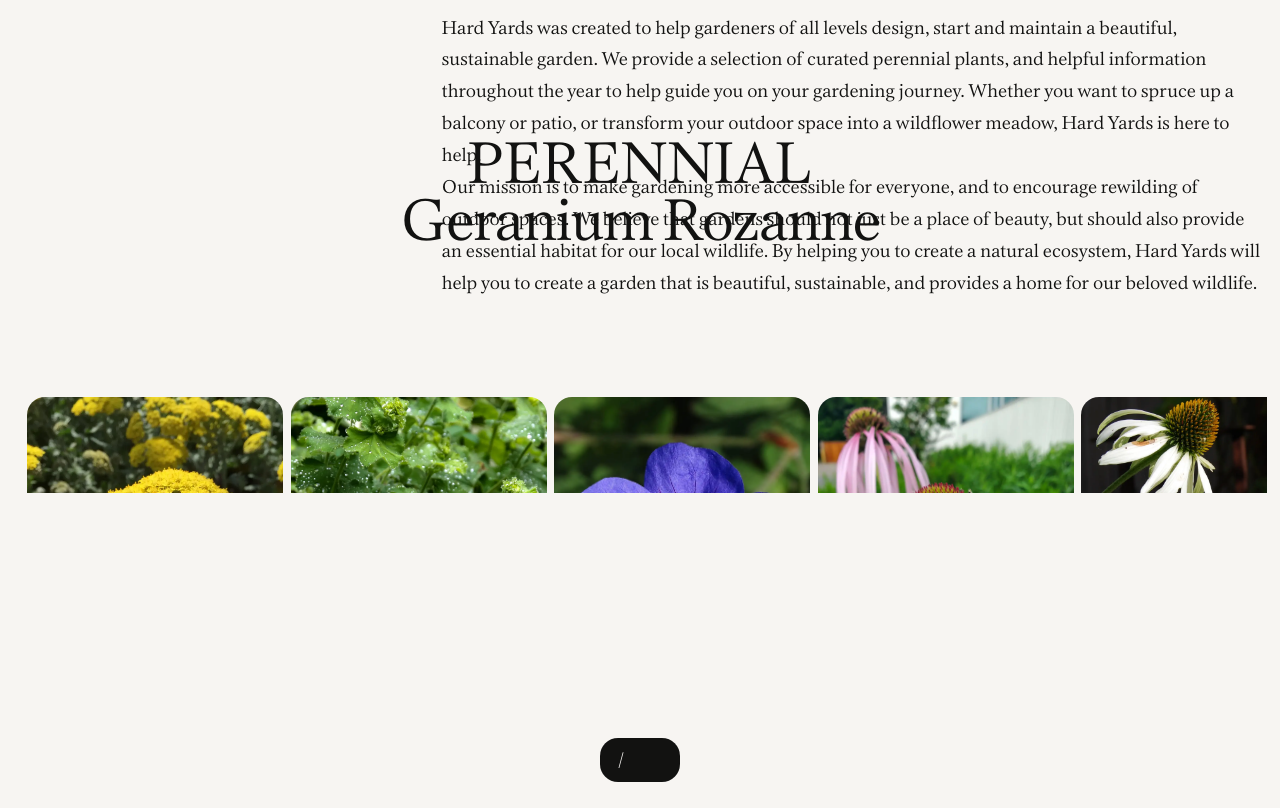
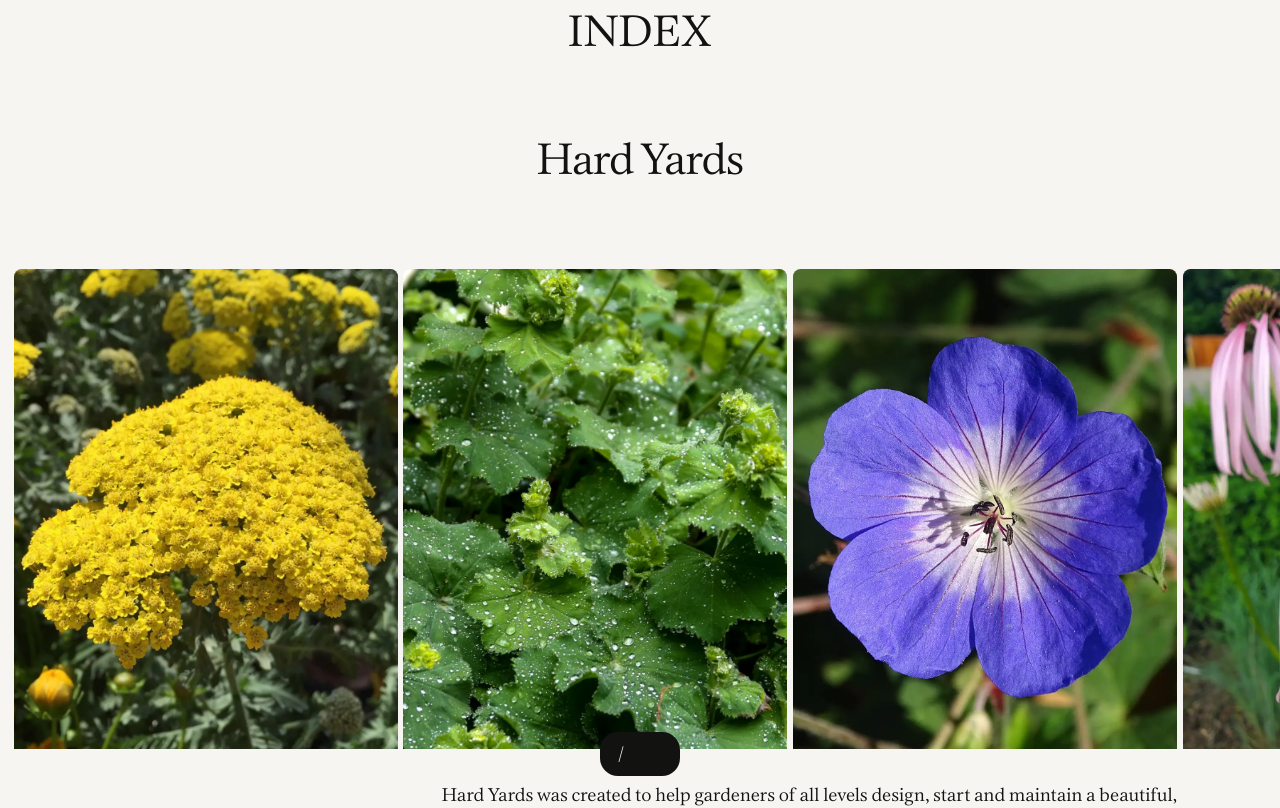
Before and after one commit to bobbyvanrijn/hardyards, a Next.js app: page / in a window 1280 px wide. Shown: the top 808 px of the page. Built offline with nearby package versions, Linux system fonts and the light colour scheme; some icons are missing.

Commit message:
feat: Tweaks

```diff
--- a/components/Carousel.js
+++ b/components/Carousel.js
@@ -24,9 +24,6 @@ export default function Carousel(props) {
                     placeholder='blur'
                     blurDataURL={`/images/${ plant.slug}-small.webp`}
                 />
-                <div className={`${styles.carousel__title} trim-both`}>
-                    { formatPlantName(plant) }
-                </div>
             </Link>
         );
     }
@@ -36,7 +33,7 @@ export default function Carousel(props) {
             role='list'
             aria-label='gallery'
             { ...props }
-            className={`${styles.carousel} bleed-both`}
+            className={`${styles.carousel} bleed-inline`}
         >
             <Items />
         </div>
--- a/components/Carousel.module.css
+++ b/components/Carousel.module.css
@@ -1,6 +1,6 @@
 .carousel {
     display: flex;
-    gap: var(--scale-9);
+    gap: var(--scale-10);
 
     list-style: none;
     margin-block: 0;
@@ -21,7 +21,7 @@
 
 .carousel__item {
     flex: 0 0 auto;
-    width: clamp(10rem, 20vw, 30rem);
+    width: clamp(10rem, 30vw, 30rem);
 
     position: relative;
     z-index: 1;
@@ -35,28 +35,16 @@
 }
 
 .carousel__item img {
+    display: block;
     object-fit: cover;
     object-position: center center;
     aspect-ratio: 3/4;
     width: 100%;
     height: auto;
-    border-radius: var(--scale-6);
+    border-radius: var(--scale-9);
 }
 
 .carousel__title {
-    margin-top: var(--type-xs);
     font-size: var(--type-sm);
     --leading-lineheight: var(--type-sm);
-    font-weight: var(--font-weight-normal);
 }
-
-.carousel__indicator {
-    display: none;
-    position: absolute;
-    bottom: 0;
-    left: 0;
-
-    height: 3px;
-    width: 10rem;
-    background: rgb(var(--foreground) / var(--alpha-5));
-}
--- a/components/List.module.css
+++ b/components/List.module.css
@@ -13,7 +13,7 @@
     display: flex;
     flex-wrap: wrap;
     justify-content: space-between;
-    align-items: top;
+    align-items: baseline;
 
     gap: var(--scale-6);
     padding-block: var(--type-xs);
@@ -37,11 +37,3 @@
 .list__itemDescription {
     font-family: var(--font-source-serif);
 }
-
-.list__itemIcon {
-    align-self: baseline;
-}
-
-.list__itemIcon svg {
-    display: block;
-}
--- a/components/Toolbar.module.css
+++ b/components/Toolbar.module.css
@@ -1,13 +1,13 @@
 .toolbar {
     font-family: var(--font-inter);
-    font-size: var(--type-xs);
-    line-height: var(--type-xs);
-    --leading-lineheight: var(--type-xs);
+    font-size: var(--scale-6);
+    line-height: var(--scale-6);
+    --leading-lineheight: var(--scale-6);
 
     position: fixed;
     z-index: 99;
-    bottom: var(--scale-6);
-    padding-inline: var(--scale-6);
+    bottom: var(--scale-5);
+    padding-inline: var(--scale-5);
     left: 0;
     right: 0;
     display: flex;
@@ -16,6 +16,8 @@
     font-weight: 280;
     text-transform: uppercase;
     letter-spacing: .025em;
+
+    pointer-events: none;
 }
 .toolbar__cap {
     display: block;
@@ -24,6 +26,8 @@
     width: var(--scale-6);
     background: rgb(var(--black));
     flex-shrink: 0;
+
+    pointer-events: all;
 }
 .toolbar__cap--left {
     border-top-left-radius: var(--scale-2);
@@ -45,6 +49,7 @@
     color: rgb(var(--white));
     mix-blend-mode: difference;
     /* border-radius: var(--scale-2); */
+    pointer-events: all;
 }
 
 .toolbar__inner {
@@ -56,6 +61,14 @@
 .toolbar a {
     display: inline-block;
     padding: var(--scale-8) 0;
+}
+
+.toolbar a:focus {
+    outline: 0;
+}
+
+.toolbar a:focus-visible {
+    text-decoration: underline;
 }
 
 a.toolbar__button {
--- a/components/Transition.js
+++ b/components/Transition.js
@@ -6,7 +6,7 @@ const variants = {
         opacity: 0,
         y: 15,
         transition: {
-            duration: 0.25
+            duration: 0.125
         }
     },
     in: {
--- a/layouts/grid.module.scss
+++ b/layouts/grid.module.scss
@@ -21,20 +21,15 @@ GRID X+Y
 */
 @use "sass:list";
 
-%grid {
-    display: grid;
-    gap: var(--grid-unit);
-}
-
 .grid {
     --grid-unit: var(--scale-4);
     --leading-lineheight: var(--grid-unit);
 
-    @extend %grid;
+    display: grid;
+    gap: var(--grid-unit);
     line-height: var(--grid-unit);
 
     padding: var(--type-xxs);
-    grid-auto-rows: minmax(calc(var(--grid-unit) * 2), auto);
 
     // background-image: linear-gradient(rgb(0 0 0 / .3) 0%, rgb(0 0 0 / .3) 2.5%, transparent 2.5%, transparent 50%, rgb(0 0 0 / .3) 50%, rgb(0 0 0 / .3) 52.5%, transparent 52.5%, transparent);
     // background-size: 100% var(--grid-unit);
@@ -52,9 +47,16 @@ $sub-columns:  1a, 1b, 2a, 2b, 3a, 3b;
 $main-rows:    1, 2, 3, 4;
 $sub-rows:     1a, 1b, 2a, 2b, 3a, 3b, 4a, 4b;
 
+.grid[grid-enforce-rows="true"] {
+    grid-auto-rows: minmax(calc(var(--grid-unit) * 2), auto);
+}
+
 @media screen and (min-width: 50rem) {
     .grid {
         grid-template-columns: repeat(6, 1fr);
+    }
+
+    .grid[grid-enforce-rows="true"] {
         grid-auto-rows: calc(var(--grid-unit) * 3);
     }
 
--- a/layouts/grid.tsx
+++ b/layouts/grid.tsx
@@ -3,8 +3,9 @@ import styles from './grid.module.scss';
 export default function GridLayout(props: any) {
     return (
         <div
-            className={`${styles.grid} ${props.className}`}
+            className={styles.grid}
             data-background={props.background}
+            {...props}
         >
             { props.children }
         </div>
--- a/pages/index.tsx
+++ b/pages/index.tsx
@@ -2,11 +2,7 @@ import Image from 'next/image';
 import Link from 'next/link';
 
 import GridLayout from '../layouts/grid';
-
-import Hero from '../components/Hero';
 import Content from '../components/Content';
-import HeaderSpacer from '../components/HeaderSpacer';
-import Marquee from '../components/Marquee';
 
 import styles from '../styles/Home.module.css';
 
@@ -14,19 +10,18 @@ import { plants } from '../content/plants';
 
 const blocks = [
     {
-        _uid: '61f5c21d-93c6-4112-8040-29db5a9839a3',
         component: 'carousel',
         attributes: {
             'grid-x': '1/3',
-            'grid-y': '2b',
+            'grid-y': '2/3',
             items: plants
         }
     },
     {
-        _uid: '0220f0fd-9d8e-45aa-899b-b96d11d27513',
         component: 'text',
         attributes: {
-            'grid-x': '2/3'
+            'grid-x': '2/3',
+            'grid-y': '4'
         },
         children: [
             <p key='paragraph-1'>
@@ -41,29 +36,24 @@ const blocks = [
 
 export default function Home() {
     return (
-        <GridLayout>
-            <div
+        <GridLayout grid-enforce-rows='true'>
+            <h1
+                className='display-second trim-both'
+                grid-x='1/3'
+                grid-y='1a'
+            >
+                Index
+            </h1>
+
+            <h2
+                className='display-prime trim-both'
                 grid-x='1/3'
                 grid-y='1b'
             >
-                <h1
-                    className='display-second'
-                >
-                    Perennial
-                </h1>
-
-                <h2
-                    className='display-prime'
-                >
-                    Geranium Rozanne
-                </h2>
-            </div>
+            Hard Yards
+            </h2>
 
             <Content blocks={blocks} />
-
-            {/* <div className={'bleed-both'}>
-                <Marquee />
-            </div> */}
         </GridLayout>
     )
 }
--- a/styles/globals.css
+++ b/styles/globals.css
@@ -108,6 +108,7 @@ body {
 main {
     /* font-family: var(--font-inter); */
     font-family: var(--font-serif), 'Times', serif;
+    padding-bottom: var(--scale-1);
 }
 
 a {
@@ -135,23 +136,23 @@ h1, h2, h3, h4, h5, .lead {
 }
 
 .display {
-    font-size: var(--type-xxl);
+    font-size: var(--type-xl);
     text-align: center;
     margin: auto;
     letter-spacing: -.025em;
 }
 .display-prime {
     text-align: center;
-    font-size: var(--type-xl);
-    line-height: var(--type-xl);
+    font-size: var(--type-lg);
+    line-height: var(--type-lg);
     margin: 0;
     letter-spacing: -.025em;
 }
 
 .display-second {
     text-align: center;
-    font-size: var(--type-xl);
-    line-height: var(--type-xl);
+    font-size: var(--type-lg);
+    line-height: var(--type-lg);
     margin: 0;
 
     text-transform: uppercase;
```
Also changed, not shown: components/Toolbar.js (+7 -3 lines), pages/plants/[pid].tsx (+9 -18 lines).
